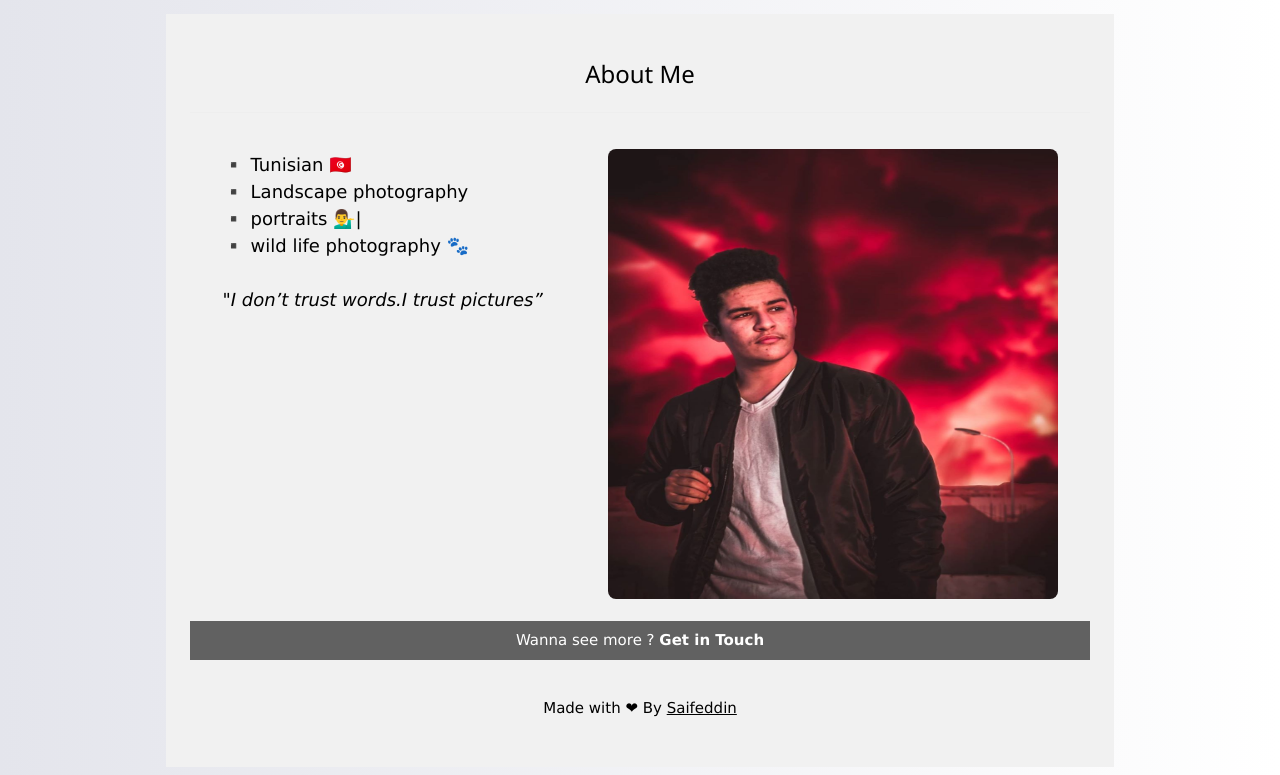
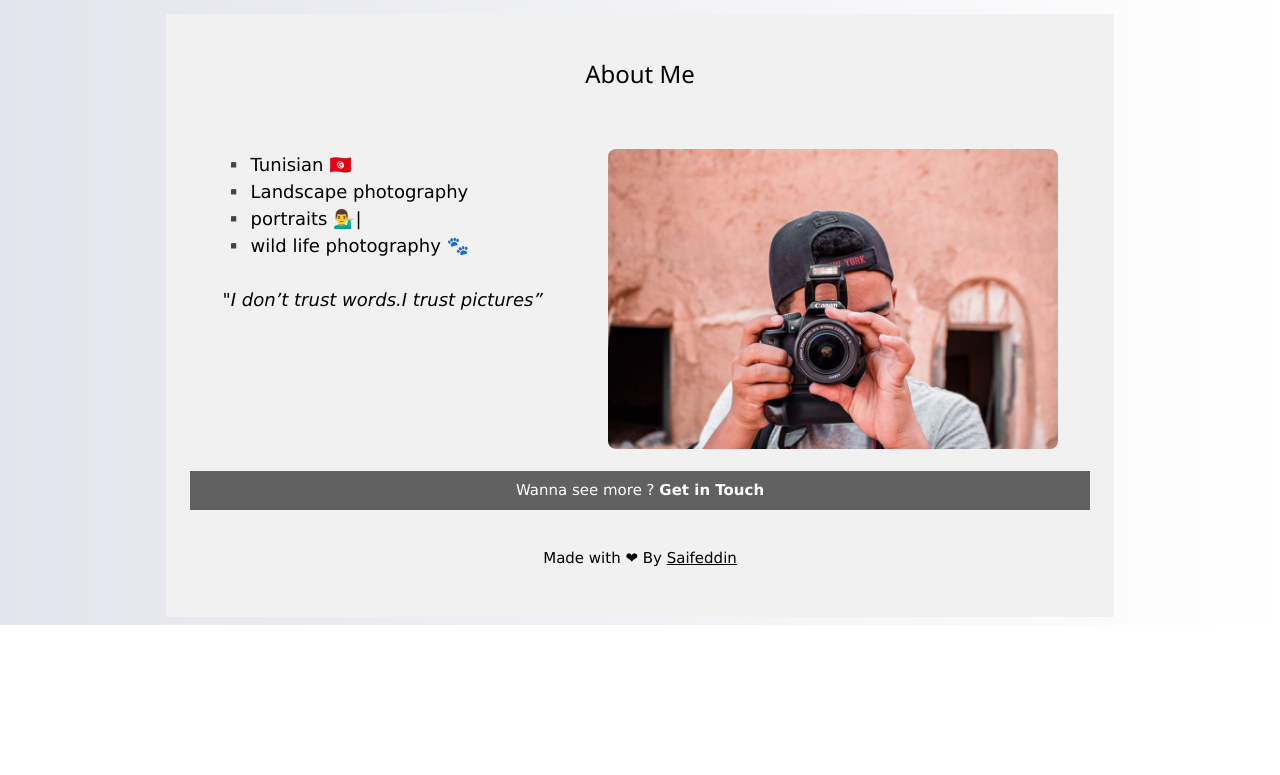
Before and after one commit to khaledbh1/khaledbh1.gitd, a plain HTML site: page index.html in a window 1280 px wide. Shown: the part 8261-9036 px from the top of the page. After the commit the page ends 8886 px from the top, so only its background shows below. Drawn offline with nearby package versions, Linux system fonts and the light colour scheme; a web font is replaced by a local one.

Commit message:
Update index.html

```diff
--- a/index.html
+++ b/index.html
@@ -56,7 +56,7 @@
             ▪️ portraits 💁‍♂️| <br>
             ▪️ wild life photography 🐾 <br><br>
           <em>"I don’t trust words.I trust pictures”</em></p>
-          <img src="khaled_bh1/him.jpg" alt="Mountains" class="w3-round-large w3-image w3-margin-top" width="50%" style="height: 30rem;">
+          <img src="khaled_bh1/led.jpg" alt="Mountains" class="w3-round-large w3-image w3-margin-top" width="50%">
         </div><br>
         <a href="https://instagram.com/khaled_bh1/" style="text-decoration: none;">
 
```
